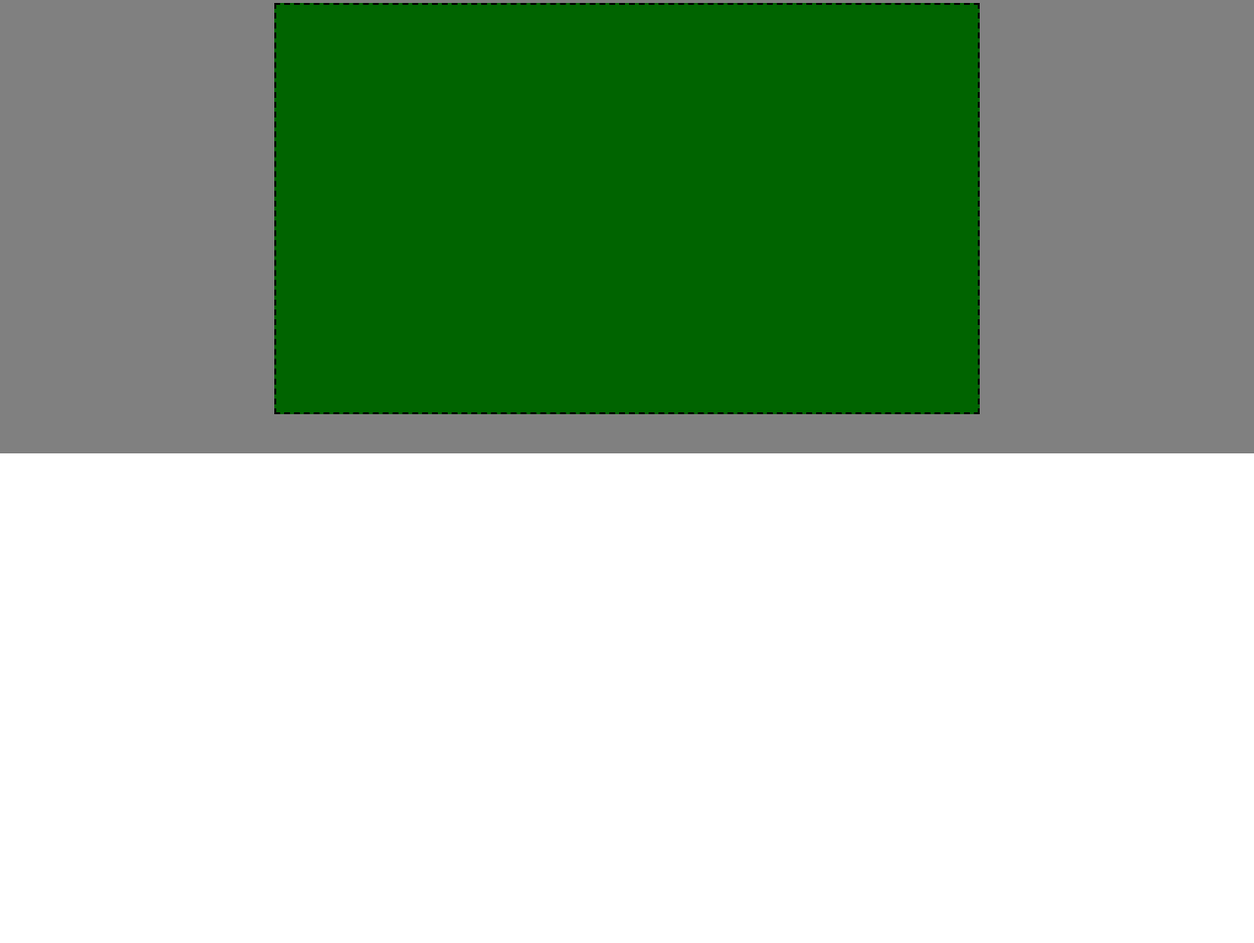
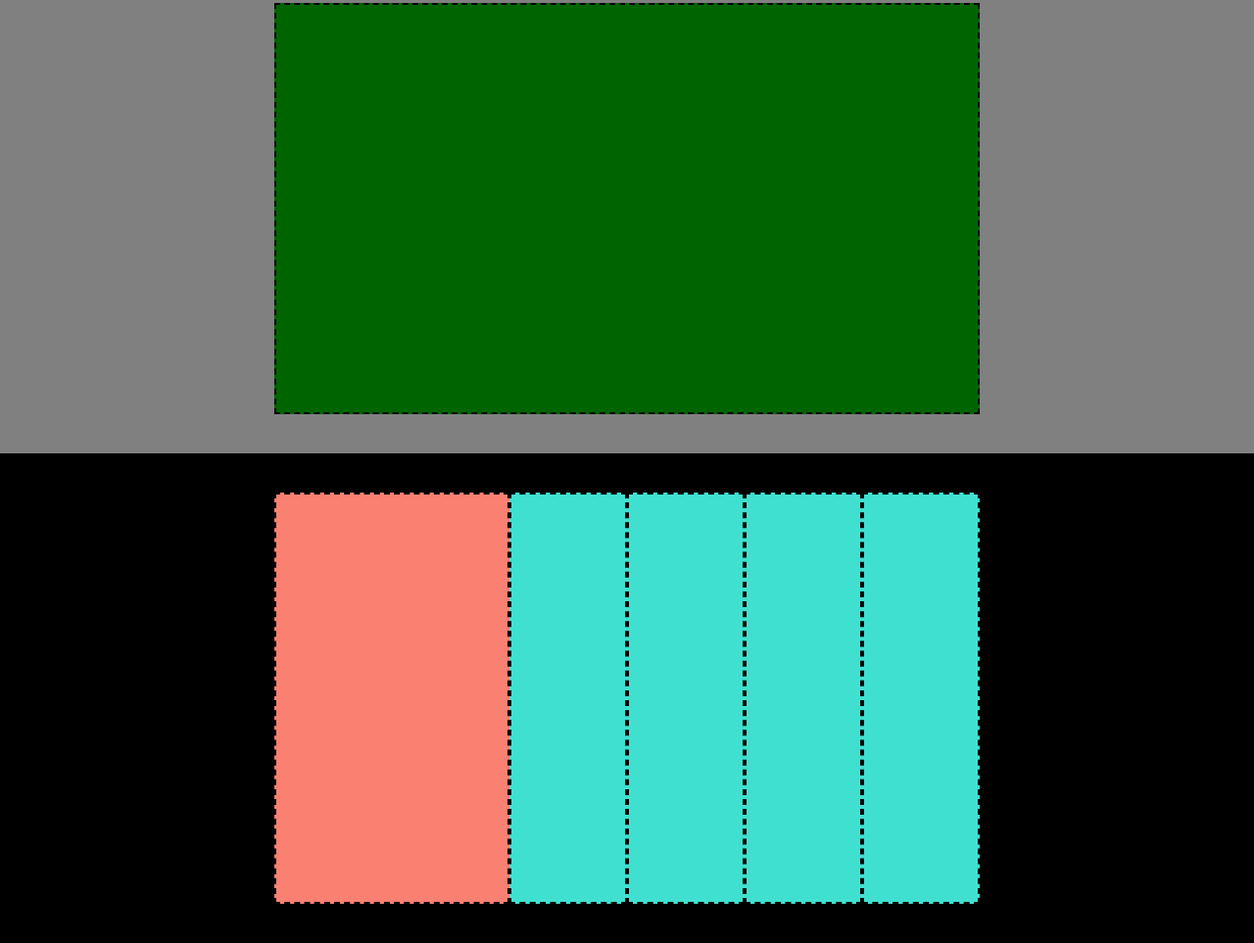
Before and after one commit to Sarabellafiore89/htmlcss-struttura-discord, a plain HTML site: page index.html in a window 1280 px wide. Shown: the part 1327-2290 px from the top of the page at 98% size. Before the commit the page ends 1790 px from the top, so only its background shows below. Drawn offline with Linux system fonts and the light colour scheme.

Commit message:
feat add black container

```diff
--- a/css/style.css
+++ b/css/style.css
@@ -91,7 +91,7 @@ header{
 
 }
 
-#salmon{
+#pink{
     background-color: pink;
     flex-basis:20%;
     border:2px dashed black;
@@ -106,7 +106,7 @@ header{
     padding:40px;
 }
 
-#salmon{
+#pink{
     background-color: pink;
     flex-basis:40%;
     border:2px dashed black;
@@ -136,7 +136,7 @@ header{
 
 }
 
-#salmon{
+#pink{
     background-color: pink;
     flex-basis:20%;
     border:2px dashed black;
@@ -157,3 +157,26 @@ header{
     flex-basis:60%;
     border:2px dashed black;
 }
+
+
+/* black container */
+#black-container{
+    background-color: black;
+    display: flex;
+    height:500px;
+    justify-content: center;
+    padding:40px;
+}
+
+#salmon{
+background-color: salmon;
+flex-basis: 20%;
+border:2px dashed black;
+}
+
+.turqoise{
+    background-color: turquoise;
+    flex-basis: 10%;
+    border:2px dashed black;
+
+}
--- a/index.html
+++ b/index.html
@@ -47,13 +47,13 @@
         <!-- white container -->
         <div id="white-container">
             <div id="light-blue"></div>
-            <div id="salmon"></div>
+            <div id="pink"></div>
 
         </div>
 
         <!-- grey container -->
         <div id="grey-container">
-            <div id="salmon"></div>
+            <div id="pink"></div>
             <div id="light-blue"></div>
 
         </div>
@@ -61,7 +61,7 @@
         <!-- white container 2-->
         <div id="second-white-container">
             <div id="light-blue"></div>
-            <div id="salmon"></div>
+            <div id="pink"></div>
 
         </div>
         <!-- second grey container  -->
@@ -70,7 +70,15 @@
 
         </div>
 
+        <!--black container  -->
+        <div id="black-container">
+            <div id="salmon"></div>
+            <div class="turqoise"></div>
+            <div class="turqoise"></div>
+            <div class="turqoise"></div>
+            <div class="turqoise"></div>
 
+        </div>
 
     </main>
 </body>
```
